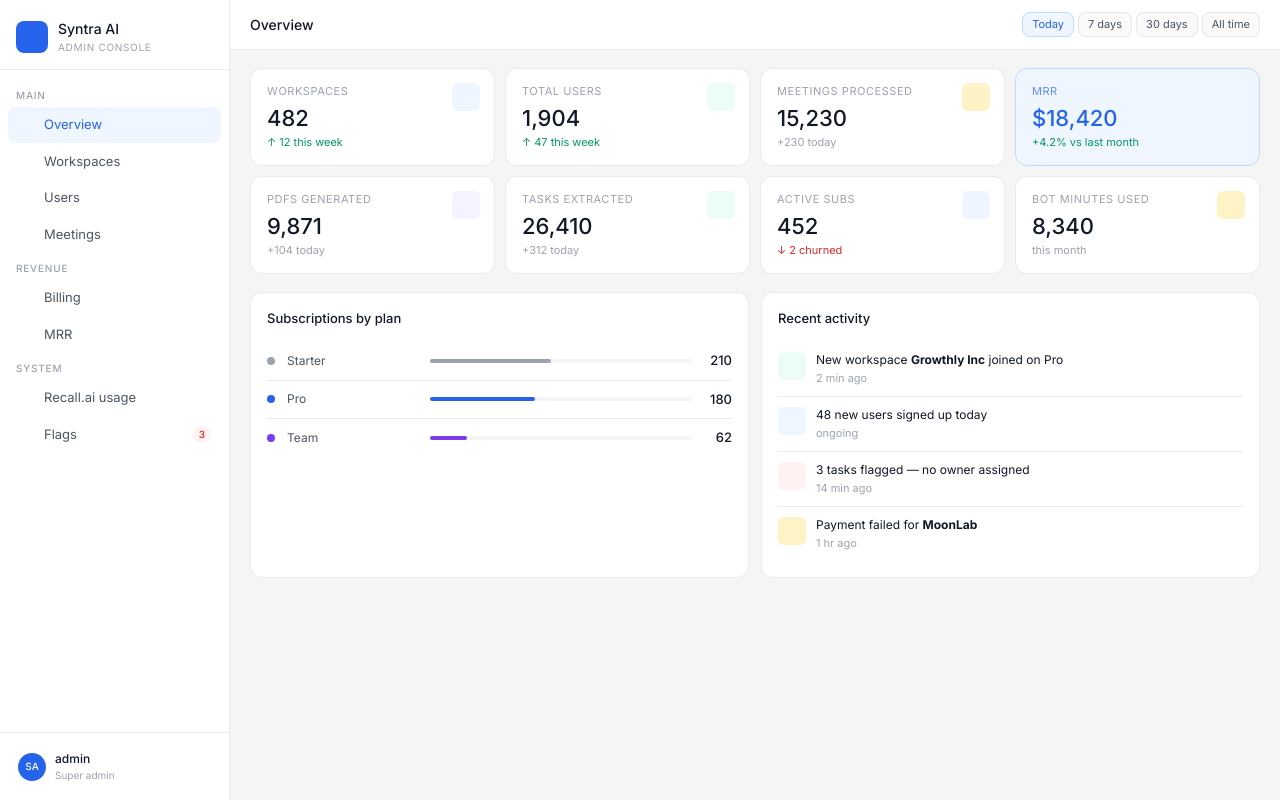
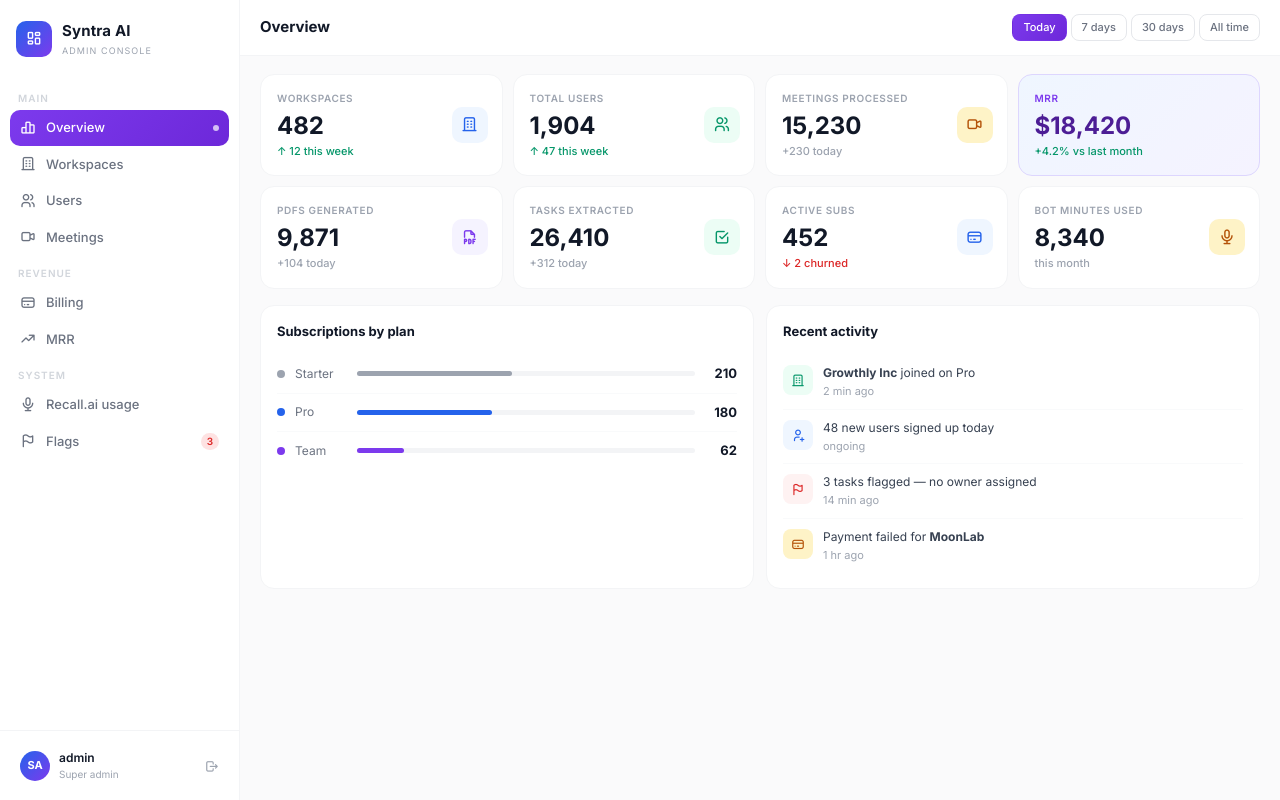
Before and after one commit to abdulmalik-codeWithFaith/Syntra-AI, a Next.js app: page /admin in a window 1280 px wide. Built offline with nearby package versions, Linux system fonts and the light colour scheme; no server answers.

Commit message:
added the dashboard

```diff
--- a/app/admin/layout.tsx
+++ b/app/admin/layout.tsx
@@ -1,11 +1,9 @@
 "use client";
 
-import { useState } from "react";
 import Link from "next/link";
-import { usePathname } from "next/navigation";
+import { usePathname, useRouter } from "next/navigation";
 import { signOut } from "firebase/auth";
 import { auth } from "@/lib/firebase/client";
-import { useRouter } from "next/navigation";
 import { useAuth } from "@/context/AuthContext";
 
 const NAV = [
@@ -47,40 +45,41 @@ export default function AdminLayout({ children }: { children: React.ReactNode })
   const initials = (user?.email ?? "SA").slice(0, 2).toUpperCase();
 
   return (
-    <div style={{ display: "flex", minHeight: "100vh", background: "var(--surface-0)", fontFamily: "var(--font-sans)" }}>
+    <div style={{ display: "flex", minHeight: "100vh", background: "#FAFAFB", fontFamily: "'Inter', sans-serif" }}>
 
       {/* Sidebar */}
-      <aside style={{ width: 230, flexShrink: 0, display: "flex", flexDirection: "column", background: "var(--surface-1)", borderRight: "0.5px solid var(--border)" }}>
+      <aside style={{ width: 240, flexShrink: 0, display: "flex", flexDirection: "column", background: "#ffffff", borderRight: "1px solid #F3F4F6" }}>
 
         {/* Brand */}
-        <div style={{ padding: "18px 16px 14px", borderBottom: "0.5px solid var(--border)" }}>
+        <div style={{ padding: "20px 16px 16px" }}>
           <div style={{ display: "flex", alignItems: "center", gap: 10 }}>
-            <div style={{ width: 32, height: 32, borderRadius: 8, background: "var(--fill-accent)", display: "flex", alignItems: "center", justifyContent: "center", flexShrink: 0 }}>
-              <i className="ti ti-layout-dashboard" style={{ color: "var(--on-accent)", fontSize: 16 }} />
+            <div style={{ width: 36, height: 36, borderRadius: 10, background: "linear-gradient(135deg, #2563EB, #7C3AED)", display: "flex", alignItems: "center", justifyContent: "center", flexShrink: 0 }}>
+              <i className="ti ti-layout-dashboard" style={{ color: "#fff", fontSize: 17 }} />
             </div>
             <div>
-              <div style={{ fontSize: 14, fontWeight: 500, color: "var(--text-primary)" }}>Syntra AI</div>
-              <div style={{ fontSize: 10, color: "var(--text-muted)", textTransform: "uppercase", letterSpacing: "0.07em", marginTop: 1 }}>Admin console</div>
+              <div style={{ fontSize: 15, fontWeight: 700, color: "#111827", letterSpacing: "0.01em" }}>Syntra AI</div>
+              <div style={{ fontSize: 9, color: "#9CA3AF", textTransform: "uppercase", letterSpacing: "0.12em", marginTop: 1 }}>Admin console</div>
             </div>
           </div>
         </div>
 
         {/* Nav */}
-        <nav style={{ flex: 1, padding: "10px 8px", overflowY: "auto" }}>
+        <nav style={{ flex: 1, padding: "8px 10px", overflowY: "auto" }}>
           {NAV.map((group) => (
             <div key={group.section}>
-              <div style={{ fontSize: 10, fontWeight: 500, color: "var(--text-muted)", textTransform: "uppercase", letterSpacing: "0.08em", padding: "8px 8px 4px" }}>
+              <div style={{ fontSize: 10, fontWeight: 600, color: "#D1D5DB", textTransform: "uppercase", letterSpacing: "0.1em", padding: "10px 8px 4px" }}>
                 {group.section}
               </div>
               {group.items.map((item) => {
                 const isActive = pathname === item.href;
                 return (
                   <Link key={item.href} href={item.href}
-                    style={{ display: "flex", alignItems: "center", gap: 9, padding: "8px 10px", borderRadius: "var(--radius)", fontSize: 13, color: isActive ? "var(--text-accent)" : "var(--text-secondary)", background: isActive ? "var(--bg-accent)" : "transparent", textDecoration: "none", marginBottom: 1, transition: "background .1s" }}>
+                    style={{ display: "flex", alignItems: "center", gap: 9, padding: "8px 10px", borderRadius: 10, fontSize: 13, fontWeight: 500, color: isActive ? "#fff" : "#6B7280", background: isActive ? "linear-gradient(135deg, #7C3AED, #6D28D9)" : "transparent", textDecoration: "none", marginBottom: 1, transition: "all 0.12s" }}>
                     <i className={`ti ${item.icon}`} style={{ fontSize: 16, width: 17, flexShrink: 0 }} />
                     <span style={{ flex: 1 }}>{item.label}</span>
-                    {item.badge && (
-                      <span style={{ fontSize: 10, background: "var(--bg-danger)", color: "var(--text-danger)", padding: "1px 6px", borderRadius: 10, fontWeight: 500 }}>{item.badge}</span>
+                    {isActive && <span style={{ width: 6, height: 6, borderRadius: "50%", background: "rgba(255,255,255,0.7)" }} />}
+                    {item.badge && !isActive && (
+                      <span style={{ fontSize: 10, fontWeight: 600, background: "#FEE2E2", color: "#DC2626", padding: "1px 6px", borderRadius: 10 }}>{item.badge}</span>
                     )}
                   </Link>
                 );
@@ -90,22 +89,22 @@ export default function AdminLayout({ children }: { children: React.ReactNode })
         </nav>
 
         {/* Footer */}
-        <div style={{ padding: "10px 8px", borderTop: "0.5px solid var(--border)" }}>
-          <div style={{ display: "flex", alignItems: "center", gap: 9, padding: "7px 10px", borderRadius: "var(--radius)", cursor: "pointer" }}
+        <div style={{ padding: 10, borderTop: "1px solid #F3F4F6" }}>
+          <div style={{ display: "flex", alignItems: "center", gap: 9, padding: "8px 10px", borderRadius: 10, cursor: "pointer" }}
             onClick={handleSignOut}>
-            <div style={{ width: 28, height: 28, borderRadius: "50%", background: "var(--fill-accent)", display: "flex", alignItems: "center", justifyContent: "center", fontSize: 10, fontWeight: 500, color: "var(--on-accent)", flexShrink: 0 }}>
+            <div style={{ width: 30, height: 30, borderRadius: "50%", background: "linear-gradient(135deg, #2563EB, #7C3AED)", display: "flex", alignItems: "center", justifyContent: "center", fontSize: 11, fontWeight: 700, color: "#fff", flexShrink: 0 }}>
               {initials}
             </div>
             <div style={{ flex: 1, minWidth: 0 }}>
-              <div style={{ fontSize: 12, fontWeight: 500, color: "var(--text-primary)", whiteSpace: "nowrap", overflow: "hidden", textOverflow: "ellipsis" }}>{user?.email ?? "admin"}</div>
-              <div style={{ fontSize: 10, color: "var(--text-muted)" }}>Super admin</div>
+              <div style={{ fontSize: 12, fontWeight: 600, color: "#111827", whiteSpace: "nowrap", overflow: "hidden", textOverflow: "ellipsis" }}>{user?.email ?? "admin"}</div>
+              <div style={{ fontSize: 10, color: "#9CA3AF" }}>Super admin</div>
             </div>
-            <i className="ti ti-logout" style={{ fontSize: 14, color: "var(--text-muted)" }} />
+            <i className="ti ti-logout" style={{ fontSize: 14, color: "#9CA3AF" }} />
           </div>
         </div>
       </aside>
 
-      <main style={{ flex: 1, display: "flex", flexDirection: "column", overflow: "hidden", background: "var(--surface-0)" }}>
+      <main style={{ flex: 1, display: "flex", flexDirection: "column", overflow: "hidden", background: "#FAFAFB" }}>
         {children}
       </main>
     </div>
--- a/app/admin/page.tsx
+++ b/app/admin/page.tsx
@@ -3,27 +3,27 @@
 import { useState } from "react";
 
 const STATS = [
-  { label: "Workspaces", value: "482", sub: "↑ 12 this week", trend: "up", icon: "ti-building", iconBg: "var(--bg-accent)", iconColor: "var(--text-accent)" },
-  { label: "Total users", value: "1,904", sub: "↑ 47 this week", trend: "up", icon: "ti-users", iconBg: "var(--bg-success)", iconColor: "var(--text-success)" },
-  { label: "Meetings processed", value: "15,230", sub: "+230 today", trend: "neutral", icon: "ti-video", iconBg: "var(--bg-warning)", iconColor: "var(--text-warning)" },
+  { label: "Workspaces", value: "482", sub: "↑ 12 this week", trend: "up", icon: "ti-building", iconBg: "#EFF6FF", iconColor: "#2563EB" },
+  { label: "Total users", value: "1,904", sub: "↑ 47 this week", trend: "up", icon: "ti-users", iconBg: "#ECFDF5", iconColor: "#059669" },
+  { label: "Meetings processed", value: "15,230", sub: "+230 today", trend: "neutral", icon: "ti-video", iconBg: "#FEF3C7", iconColor: "#B45309" },
   { label: "MRR", value: "$18,420", sub: "+4.2% vs last month", trend: "up", accent: true },
-  { label: "PDFs generated", value: "9,871", sub: "+104 today", trend: "neutral", icon: "ti-file-type-pdf", iconBg: "var(--bg-pro)", iconColor: "var(--text-pro)" },
-  { label: "Tasks extracted", value: "26,410", sub: "+312 today", trend: "neutral", icon: "ti-checkbox", iconBg: "var(--bg-success)", iconColor: "var(--text-success)" },
-  { label: "Active subs", value: "452", sub: "↓ 2 churned", trend: "down", icon: "ti-credit-card", iconBg: "var(--bg-accent)", iconColor: "var(--text-accent)" },
-  { label: "Bot minutes used", value: "8,340", sub: "this month", trend: "neutral", icon: "ti-microphone", iconBg: "var(--bg-warning)", iconColor: "var(--text-warning)" },
+  { label: "PDFs generated", value: "9,871", sub: "+104 today", trend: "neutral", icon: "ti-file-type-pdf", iconBg: "#F5F3FF", iconColor: "#7C3AED" },
+  { label: "Tasks extracted", value: "26,410", sub: "+312 today", trend: "neutral", icon: "ti-checkbox", iconBg: "#ECFDF5", iconColor: "#059669" },
+  { label: "Active subs", value: "452", sub: "↓ 2 churned", trend: "down", icon: "ti-credit-card", iconBg: "#EFF6FF", iconColor: "#2563EB" },
+  { label: "Bot minutes used", value: "8,340", sub: "this month", trend: "neutral", icon: "ti-microphone", iconBg: "#FEF3C7", iconColor: "#B45309" },
 ];
 
 const PLANS = [
-  { name: "Starter", count: 210, pct: "46%", color: "var(--text-muted)" },
-  { name: "Pro", count: 180, pct: "40%", color: "var(--fill-accent)" },
-  { name: "Team", count: 62, pct: "14%", color: "var(--fill-pro)" },
+  { name: "Starter", count: 210, pct: "46%", color: "#9CA3AF" },
+  { name: "Pro", count: 180, pct: "40%", color: "#2563EB" },
+  { name: "Team", count: 62, pct: "14%", color: "#7C3AED" },
 ];
 
 const ACTIVITY = [
-  { icon: "ti-building", bg: "var(--bg-success)", color: "var(--text-success)", text: <>New workspace <strong>Growthly Inc</strong> joined on Pro</>, time: "2 min ago" },
-  { icon: "ti-user-plus", bg: "var(--bg-accent)", color: "var(--text-accent)", text: <>48 new users signed up today</>, time: "ongoing" },
-  { icon: "ti-flag", bg: "var(--bg-danger)", color: "var(--text-danger)", text: <>3 tasks flagged — no owner assigned</>, time: "14 min ago" },
-  { icon: "ti-credit-card", bg: "var(--bg-warning)", color: "var(--text-warning)", text: <>Payment failed for <strong>MoonLab</strong></>, time: "1 hr ago" },
+  { icon: "ti-building", bg: "#ECFDF5", color: "#059669", text: <><strong>Growthly Inc</strong> joined on Pro</>, time: "2 min ago" },
+  { icon: "ti-user-plus", bg: "#EFF6FF", color: "#2563EB", text: <>48 new users signed up today</>, time: "ongoing" },
+  { icon: "ti-flag", bg: "#FEF2F2", color: "#DC2626", text: <>3 tasks flagged — no owner assigned</>, time: "14 min ago" },
+  { icon: "ti-credit-card", bg: "#FEF3C7", color: "#B45309", text: <>Payment failed for <strong>MoonLab</strong></>, time: "1 hr ago" },
 ];
 
 const TIME_FILTERS = ["Today", "7 days", "30 days", "All time"];
@@ -34,12 +34,12 @@ export default function AdminOverviewPage() {
   return (
     <>
       {/* Topbar */}
-      <div style={{ display: "flex", alignItems: "center", gap: 10, padding: "12px 20px", borderBottom: "0.5px solid var(--border)", background: "var(--surface-1)", flexShrink: 0 }}>
-        <div style={{ fontSize: 14, fontWeight: 500, color: "var(--text-primary)", flex: 1 }}>Overview</div>
+      <div style={{ display: "flex", alignItems: "center", gap: 10, padding: "14px 20px", background: "#ffffff", borderBottom: "1px solid #F3F4F6", flexShrink: 0 }}>
+        <div style={{ fontSize: 15, fontWeight: 700, color: "#111827", flex: 1 }}>Overview</div>
         <div style={{ display: "flex", gap: 4 }}>
           {TIME_FILTERS.map((t) => (
             <button key={t} onClick={() => setActiveTime(t)}
-              style={{ fontSize: 11, padding: "3px 9px", borderRadius: "var(--radius)", border: "0.5px solid", borderColor: activeTime === t ? "var(--border-accent)" : "var(--border)", color: activeTime === t ? "var(--text-accent)" : "var(--text-secondary)", background: activeTime === t ? "var(--bg-accent)" : "var(--surface-2)", cursor: "pointer", fontFamily: "inherit" }}>
+              style={{ fontSize: 11, fontWeight: 500, padding: "4px 10px", borderRadius: 8, border: "1px solid", borderColor: activeTime === t ? "transparent" : "#E5E7EB", color: activeTime === t ? "#fff" : "#6B7280", background: activeTime === t ? "linear-gradient(135deg, #7C3AED, #6D28D9)" : "#fff", cursor: "pointer", fontFamily: "inherit", transition: "all 0.12s" }}>
               {t}
             </button>
           ))}
@@ -50,17 +50,17 @@ export default function AdminOverviewPage() {
       <div style={{ flex: 1, overflowY: "auto", padding: "18px 20px" }}>
 
         {/* Stat grid */}
-        <div style={{ display: "grid", gridTemplateColumns: "repeat(4, 1fr)", gap: 10, marginBottom: 18 }}>
+        <div style={{ display: "grid", gridTemplateColumns: "repeat(4, 1fr)", gap: 10, marginBottom: 16 }}>
           {STATS.map((s) => (
-            <div key={s.label} style={{ background: s.accent ? "var(--bg-accent)" : "var(--surface-1)", border: "0.5px solid", borderColor: s.accent ? "var(--border-accent)" : "var(--border)", borderRadius: 12, padding: "14px 16px", position: "relative" }}>
+            <div key={s.label} style={{ background: s.accent ? "linear-gradient(135deg, #EFF6FF, #F5F3FF)" : "#ffffff", border: `1px solid ${s.accent ? "#DDD6FE" : "#F3F4F6"}`, borderRadius: 14, padding: "16px", position: "relative" }}>
               {s.icon && (
-                <div style={{ position: "absolute", right: 14, top: 14, width: 28, height: 28, borderRadius: 6, background: s.iconBg, display: "flex", alignItems: "center", justifyContent: "center" }}>
-                  <i className={`ti ${s.icon}`} style={{ fontSize: 15, color: s.iconColor }} />
+                <div style={{ position: "absolute", right: 14, top: "50%", transform: "translateY(-50%)", width: 36, height: 36, borderRadius: 10, background: s.iconBg, display: "flex", alignItems: "center", justifyContent: "center" }}>
+                  <i className={`ti ${s.icon}`} style={{ fontSize: 17, color: s.iconColor }} />
                 </div>
               )}
-              <div style={{ fontSize: 11, color: s.accent ? "var(--text-accent)" : "var(--text-muted)", textTransform: "uppercase", letterSpacing: ".05em", marginBottom: 8, opacity: s.accent ? 0.7 : 1 }}>{s.label}</div>
-              <div style={{ fontSize: 22, fontWeight: 500, color: s.accent ? "var(--text-accent)" : "var(--text-primary)", lineHeight: 1 }}>{s.value}</div>
-              <div style={{ fontSize: 11, marginTop: 5, color: s.trend === "up" ? "var(--text-success)" : s.trend === "down" ? "var(--text-danger)" : s.accent ? "var(--text-accent)" : "var(--text-muted)" }}>{s.sub}</div>
+              <div style={{ fontSize: 10, fontWeight: 600, color: s.accent ? "#7C3AED" : "#9CA3AF", textTransform: "uppercase", letterSpacing: "0.06em", marginBottom: 8 }}>{s.label}</div>
+              <div style={{ fontSize: 24, fontWeight: 700, color: s.accent ? "#4C1D95" : "#111827", lineHeight: 1 }}>{s.value}</div>
+              <div style={{ fontSize: 11, fontWeight: 500, marginTop: 5, color: s.trend === "up" ? "#059669" : s.trend === "down" ? "#DC2626" : s.accent ? "#7C3AED" : "#9CA3AF" }}>{s.sub}</div>
             </div>
           ))}
         </div>
@@ -69,31 +69,31 @@ export default function AdminOverviewPage() {
         <div style={{ display: "grid", gridTemplateColumns: "1fr 1fr", gap: 12 }}>
 
           {/* Plans */}
-          <div style={{ background: "var(--surface-1)", border: "0.5px solid var(--border)", borderRadius: 12, padding: 16 }}>
-            <div style={{ fontSize: 13, fontWeight: 500, color: "var(--text-primary)", marginBottom: 14 }}>Subscriptions by plan</div>
+          <div style={{ background: "#ffffff", border: "1px solid #F3F4F6", borderRadius: 14, padding: 16 }}>
+            <div style={{ fontSize: 13, fontWeight: 700, color: "#111827", marginBottom: 14 }}>Subscriptions by plan</div>
             {PLANS.map((p, i) => (
-              <div key={p.name} style={{ display: "flex", alignItems: "center", gap: 12, padding: "9px 0", borderBottom: i < PLANS.length - 1 ? "0.5px solid var(--border)" : "none" }}>
+              <div key={p.name} style={{ display: "flex", alignItems: "center", gap: 10, padding: "9px 0", borderBottom: i < PLANS.length - 1 ? "1px solid #F9FAFB" : "none" }}>
                 <span style={{ width: 8, height: 8, borderRadius: "50%", background: p.color, flexShrink: 0, display: "inline-block" }} />
-                <span style={{ fontSize: 12, color: "var(--text-secondary)", flex: 1 }}>{p.name}</span>
-                <div style={{ flex: 2, height: 4, background: "var(--surface-0)", borderRadius: 2 }}>
-                  <div style={{ height: 4, width: p.pct, background: p.color, borderRadius: 2 }} />
+                <span style={{ fontSize: 12, color: "#6B7280", flex: "0 0 52px" }}>{p.name}</span>
+                <div style={{ flex: 1, height: 5, background: "#F3F4F6", borderRadius: 3 }}>
+                  <div style={{ height: 5, width: p.pct, background: p.color, borderRadius: 3 }} />
                 </div>
-                <span style={{ fontSize: 13, fontWeight: 500, color: "var(--text-primary)", minWidth: 28, textAlign: "right" }}>{p.count}</span>
+                <span style={{ fontSize: 13, fontWeight: 700, color: "#111827", minWidth: 32, textAlign: "right" }}>{p.count}</span>
               </div>
             ))}
           </div>
 
           {/* Activity */}
-          <div style={{ background: "var(--surface-1)", border: "0.5px solid var(--border)", borderRadius: 12, padding: 16 }}>
-            <div style={{ fontSize: 13, fontWeight: 500, color: "var(--text-primary)", marginBottom: 14 }}>Recent activity</div>
+          <div style={{ background: "#ffffff", border: "1px solid #F3F4F6", borderRadius: 14, padding: 16 }}>
+            <div style={{ fontSize: 13, fontWeight: 700, color: "#111827", marginBottom: 14 }}>Recent activity</div>
             {ACTIVITY.map((a, i) => (
-              <div key={i} style={{ display: "flex", alignItems: "flex-start", gap: 10, padding: "9px 0", borderBottom: i < ACTIVITY.length - 1 ? "0.5px solid var(--border)" : "none" }}>
-                <div style={{ width: 28, height: 28, borderRadius: 6, background: a.bg, display: "flex", alignItems: "center", justifyContent: "center", flexShrink: 0, marginTop: 1 }}>
+              <div key={i} style={{ display: "flex", alignItems: "flex-start", gap: 10, padding: "9px 0", borderBottom: i < ACTIVITY.length - 1 ? "1px solid #F9FAFB" : "none" }}>
+                <div style={{ width: 30, height: 30, borderRadius: 8, background: a.bg, display: "flex", alignItems: "center", justifyContent: "center", flexShrink: 0, marginTop: 1 }}>
                   <i className={`ti ${a.icon}`} style={{ fontSize: 14, color: a.color }} />
                 </div>
                 <div>
-                  <div style={{ fontSize: 12, color: "var(--text-primary)", lineHeight: 1.45 }}>{a.text}</div>
-                  <div style={{ fontSize: 11, color: "var(--text-muted)", marginTop: 2 }}>{a.time}</div>
+                  <div style={{ fontSize: 12, color: "#374151", lineHeight: 1.5 }}>{a.text}</div>
+                  <div style={{ fontSize: 11, color: "#9CA3AF", marginTop: 1 }}>{a.time}</div>
                 </div>
               </div>
             ))}
--- a/app/layout.tsx
+++ b/app/layout.tsx
@@ -93,6 +93,7 @@ export default function RootLayout({ children }: RootLayoutProps) {
           href="https://fonts.googleapis.com/css2?family=Syne:wght@400;600;700;800&family=JetBrains+Mono:wght@400;500&display=swap"
           rel="stylesheet"
         />
+        <link rel="stylesheet" href="https://cdn.jsdelivr.net/npm/@tabler/icons-webfont@latest/dist/tabler-icons.min.css" />
       </head>
       <body
         className="bg-white text-gray-900 antialiased min-h-screen"
```
Also changed, not shown: app/globals.css (+10 -0 lines).
